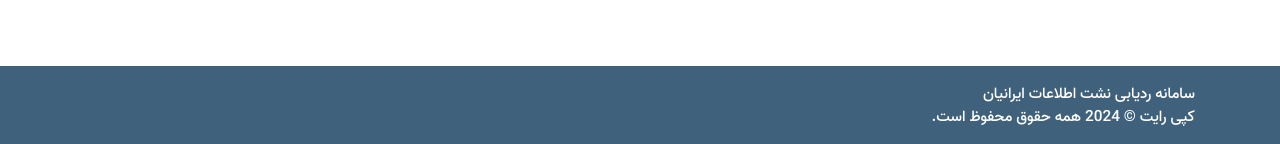
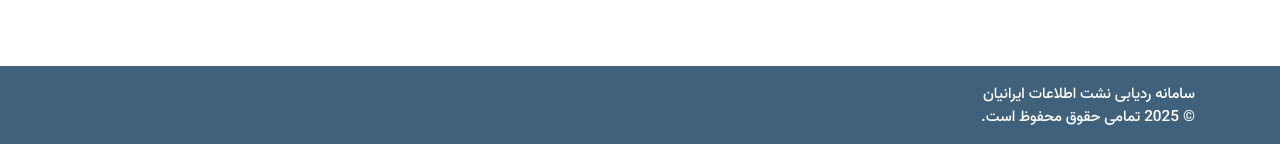
Before and after one commit to Leakfarsi/Leakfa.com, a PHP site: page /about.php in a window 1280 px wide. Shown: the part 857-1001 px from the top of the page. Run offline with PHP 8.4, Linux system fonts and the light colour scheme; some libraries are stand-ins or nearby versions.

Commit message:
Update footer.php

```diff
--- a/src/footer.php
+++ b/src/footer.php
@@ -4,8 +4,11 @@
 
 <footer class="jumbotron jumbotron-fluid">
     <div class="container">
-        <p>سامانه ردیابی نشت اطلاعات ایرانیان<br/>کپی رایت © 2024 همه حقوق محفوظ است.</p>
+        <p>سامانه ردیابی نشت اطلاعات ایرانیان<br/>© <span id="currentYear"></span> تمامی حقوق محفوظ است.</p>
     </div>
 </footer>
+<script>
+    document.getElementById('currentYear').textContent = new Date().getFullYear();
+</script>
 </body>
 </html>
```
